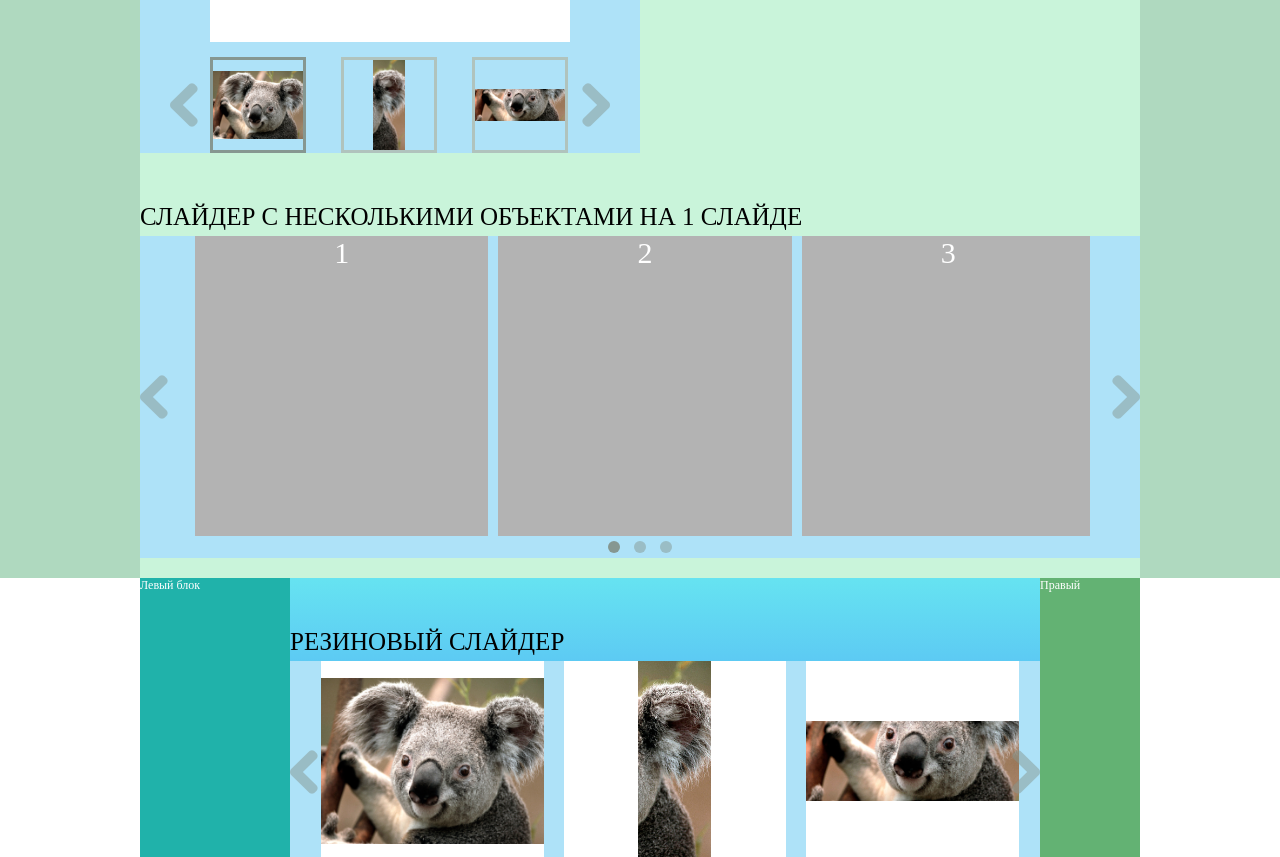
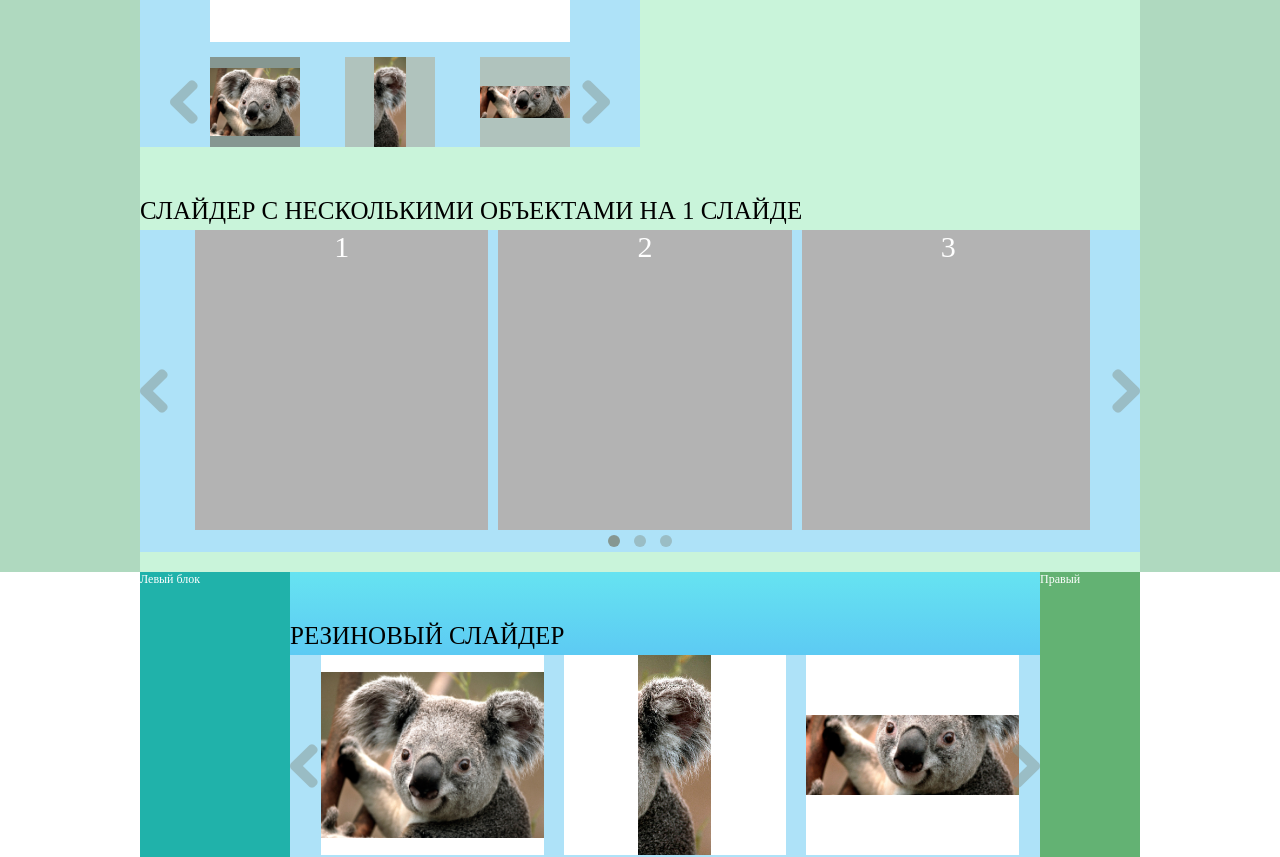
Before and after one commit to lifehacker666/jquery.standart.slider, a plain HTML site: page index.html in a window 1280 px wide. Shown: the part 1909-2766 px from the top of the page. Drawn offline with Linux system fonts and the light colour scheme.

Commit message:
resize slide css fix

```diff
--- a/common.css
+++ b/common.css
@@ -533,13 +533,13 @@ html, body {
 .double_slider .buttons {
     position: relative;
     width: 360px;
-    height: 96px;
+    height: 90px;
     margin: 15px auto 0 auto;
 }
 
 .double_slider .buttons .viewport {
     width: 360px;
-    height: 96px;
+    height: 90px;
     overflow: hidden;
     position: relative;
 }
@@ -557,9 +557,9 @@ html, body {
     height: 90px;
     overflow: hidden;
     cursor: pointer;
-    margin-right: 35px;
-    border: 3px solid #b0c3bd;
+    margin-right: 45px;
     margin-left: 0; /*не работает без марджина*/
+    background: #b0c3bd;
 }
 
 .double_slider .buttons .item .img-container {
@@ -581,11 +581,11 @@ html, body {
 }
 
 .double_slider .buttons .item:hover {
-    border: 3px solid #869791;
+    background: #869791;
 }
 
 .double_slider .buttons .item.selected {
-    border: 3px solid #869791;
+    background: #869791;
 }
 
 .double_slider .bto_left, .double_slider .bto_right {
```
